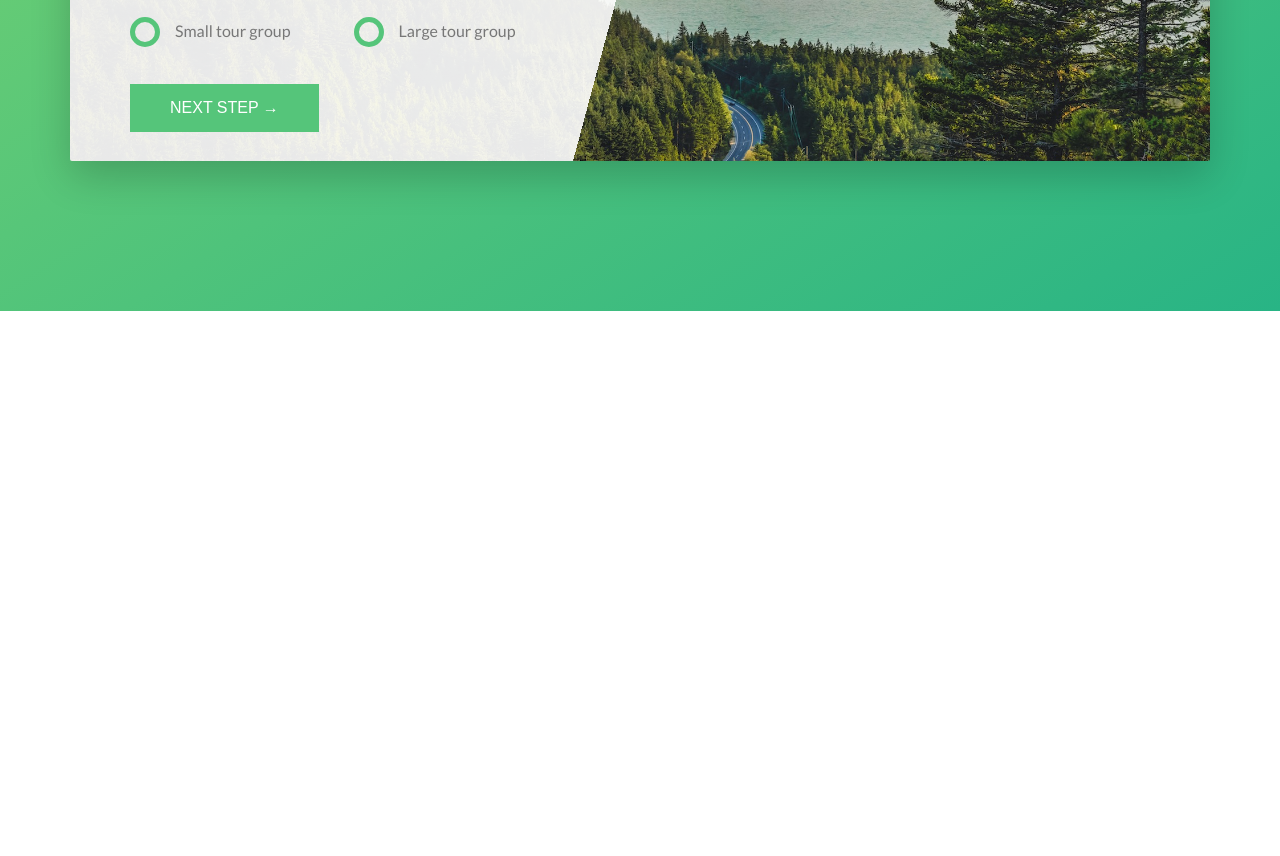
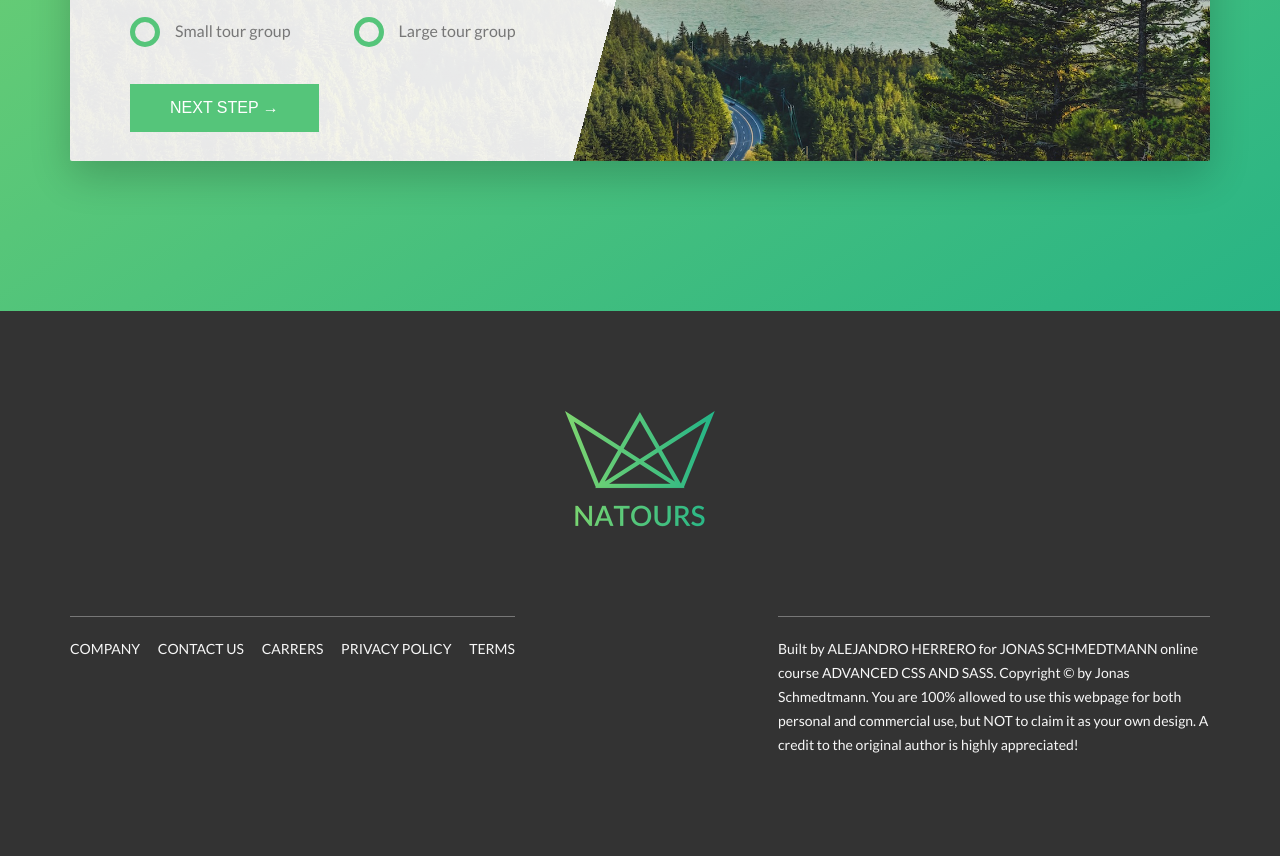
Before and after one commit to alerrero-advancedCSSandSass/Natours, a website: page starter/index.html in a window 1280 px wide. Shown: the part 4946-5802 px from the top of the page. Before the commit the page ends 5257 px from the top, so only its background shows below. Drawn offline with Linux system fonts and the light colour scheme; files whose address does not match are found by name.

Commit message:
Footer done. Copyright w/ links & animations

```diff
--- a/starter/index.html
+++ b/starter/index.html
@@ -319,6 +319,41 @@
             </section>
         </main>
 
+        <footer class="footer">
+            <div class="footer__logo-box">
+                <img src="img/logo-green-2x.png" alt="full logo" class="footer__logo">
+            </div>
+            <div class="row">
+                <div class="col-1-of-2">
+                    <div class="footer__navigation">
+                        <ul class="footer__list">
+                            <li class="footer__item">
+                                <a href="#" class="footer__link">Company</a>
+                            </li>
+                            <li class="footer__item">
+                                <a href="#" class="footer__link">Contact us</a>
+                            </li>
+                            <li class="footer__item">
+                                <a href="#" class="footer__link">Carrers</a>
+                            </li>
+                            <li class="footer__item">
+                                <a href="#" class="footer__link">Privacy policy</a>
+                            </li>
+                            <li class="footer__item">
+                                <a href="#" class="footer__link">Terms</a>
+                            </li>
+                        </ul>
+                    </div>
+                </div>
+
+                <div class="col-1-of-2">
+                    <p class="footer__copyright">
+                        Built by <a href="#" class="footer__link">Alejandro Herrero</a> for <a href="#" class="footer__link">Jonas Schmedtmann</a> online course <a href="#" class="footer__link">Advanced CSS and Sass</a>. Copyright &copy; by Jonas Schmedtmann. You are 100% allowed to use this webpage for both personal and commercial use, but NOT to claim it as your own design. A credit to the original author is highly appreciated!
+                    </p>
+                </div>
+            </div>
+        </footer>
+
         <!--
         <section class="grid-test">
             <div class="row">
--- a/starter/sass/abstracts/_variables.scss
+++ b/starter/sass/abstracts/_variables.scss
@@ -14,6 +14,10 @@ $color-grey-light-2: #eee;
 
 $color-grey-dark: #777;
 $color-grey-dark-2: #999;
+$color-grey-dark-3: #333;
+
+
+
 $color-white: #fff;
 $color-black: #000;
 
--- /dev/null
+++ b/starter/sass/layout/_footer.scss
@@ -0,0 +1,59 @@
+.footer {
+    background-color: $color-grey-dark-3;
+    padding: 10rem 0;
+    font-size: 1.4rem;
+    color: $color-grey-light-1;
+
+    &__logo-box {
+        text-align: center;
+        margin-bottom: 8rem;
+    }
+
+    &__logo {
+        width: 15rem;
+        height: auto;
+    }
+
+    &__navigation {
+        border-top: 1px solid $color-grey-dark;
+        padding-top: 2rem;
+        display: inline-block;
+    }
+
+    &__list {
+        list-style: none;
+    }
+
+    &__item {
+        display: inline-block;
+
+        &:not(:last-child) {
+            margin-right: 1.5rem;
+        }
+    }
+
+    &__link {
+        &:link,
+        &:visited {
+            color: $color-grey-light-1;
+            background-color: $color-grey-dark-3;
+            text-decoration: none;
+            text-transform: uppercase;
+            display: inline-block;
+            transition: all .5s;
+        }
+
+        &:hover,
+        &:active {
+            color: $color-primary;
+            transform: scale(1.3);
+        }
+    }
+
+    &__copyright {
+        border-top: 1px solid $color-grey-dark;
+        padding-top: 2rem;
+        width: 80%;
+        float: right;
+    }
+}
--- a/starter/sass/main.scss
+++ b/starter/sass/main.scss
@@ -18,5 +18,6 @@
 
 @import "./layout/grid";
 @import "./layout/header";
+@import "./layout/footer";
 
 @import "./pages/home";
```
Also changed, not shown: starter/css/style.css.
